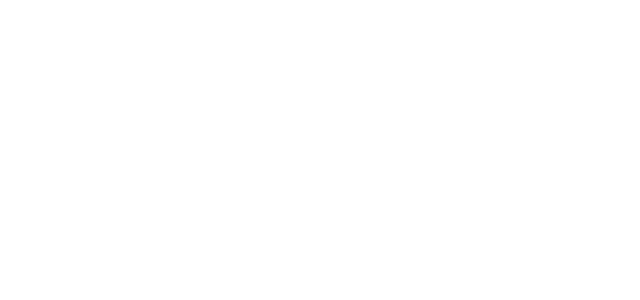
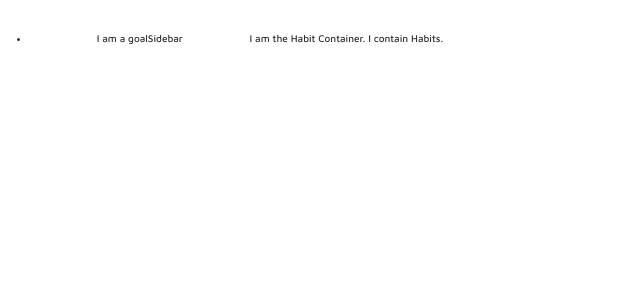
Before and after one commit to xrenna/habitual-frontend2, a React (Create React App) app: page /Tracker in a window 1280 px wide. Shown: the top 300 px of the page, without its empty margins (0-640 px from the left). Built offline with nearby package versions, Linux system fonts and the light colour scheme; no server answers.

Commit message:
wires up tracker container with goalssidebar and habits

```diff
--- /dev/null
+++ b/sass/components/sidebar.scss
@@ -0,0 +1,7 @@
+.sidebar--goals {
+    flex: 0 0 18%;
+
+    display: flex;
+    flex-direction: column;
+    justify-content: space-between;
+}
--- a/sass/main.scss
+++ b/sass/main.scss
@@ -8,9 +8,11 @@
 
 @import 'components/button';
 @import 'components/card';
+@import 'components/sidebar';
 @import 'components/navbar';
 
 @import 'layout/header';
 
 @import 'pages/dashboard';
 @import 'pages/home';
+@import 'pages/tracker';
--- a/sass/pages/_tracker.scss
+++ b/sass/pages/_tracker.scss
@@ -0,0 +1,3 @@
+.tracker-content {
+    display: flex;
+}
--- a/src/App.js
+++ b/src/App.js
@@ -6,6 +6,7 @@
 import Login from './components/Login.js'
 import Signup from './components/Signup'
 import NavBar from './components/Navbar';
+import Tracker from './containers/Tracker';
 
 function App() {
   const history = useHistory();
@@ -20,6 +21,7 @@
           <Route exact path='/signup' component={Signup} history={history}/>
           <Route exact path="/" component={Home} history={history}/>
           <Route exact path="/Dashboard" component={Dashboard} history={history}/>
+          <Route exact path="/Tracker" component={Tracker} history={history}/>
         </Switch>
       </Router>
     </div>
--- a/src/components/Navbar.js
+++ b/src/components/Navbar.js
@@ -17,6 +17,7 @@
             <div className='nav__link-container'>
               <NavLink className='nav__link' to="/">Home</NavLink>
               <NavLink className='nav__link' to="/dashboard">Dashboard</NavLink>
+              <NavLink className='nav__link' to="/tracker">Tracker</NavLink>
             </div>
             <div className='nav__logout-container'>
               <Logout />
--- /dev/null
+++ b/src/containers/GoalsSidebar.js
@@ -0,0 +1,13 @@
+
+
+ function GoalsSidebar (props) {
+        console.log(props)
+        return (
+            <ul className = 'side-nav'>
+                <li className='side-nav__item'>I am a goalSidebar</li>
+            </ul>
+        )
+
+}
+
+export default GoalsSidebar
--- /dev/null
+++ b/src/containers/Habits.js
@@ -0,0 +1,11 @@
+import React, { Component } from 'react'
+
+export default class Habits extends Component {
+    render() {
+        return (
+            <div>
+                I am the Habit Container. I contain Habits.
+            </div>
+        )
+    }
+}
--- /dev/null
+++ b/src/containers/Tracker.js
@@ -0,0 +1,30 @@
+import React, { Component } from 'react'
+import GoalsSidebar from './GoalsSidebar'
+import Habits from './Habits'
+import { getCurrentUser } from '../actions/currentUser'
+import { connect } from 'react-redux'
+
+class Tracker extends Component {
+
+    componentDidMount(){
+        this.props.getCurrentUser()
+    }
+
+    render() {
+        return (
+            <div className = 'tracker-content'>
+                <nav className = 'sidebar--goals'><GoalsSidebar goals ={this.props.currentUser && this.props.currentUser.goals}/></nav>
+                <Habits />
+            </div>
+        )
+    }
+}
+
+const mapStateToProps = state => {
+    return {
+        currentUser: state.currentUser,
+        loggedIn: !!state.currentUser
+    }
+}
+
+export default connect(mapStateToProps, { getCurrentUser })(Tracker)
--- a/src/index.css
+++ b/src/index.css
@@ -124,6 +124,12 @@
   .card:hover .card__side--back {
     transform: rotateY(0); }
 
+.sidebar--goals {
+  flex: 0 0 18%;
+  display: flex;
+  flex-direction: column;
+  justify-content: space-between; }
+
 .header {
   height: 90vh;
   background-image: linear-gradient(to right bottom, rgba(88, 180, 209, 0.8), rgba(2, 48, 71, 0.8)), url(./imgs/header.jpg);
@@ -145,3 +151,6 @@
 .dashboard {
   background-color: #eee;
   height: 90vh; }
+
+.tracker-content {
+  display: flex; }
```
Also changed, not shown: src/components/Goals.js (added, +11 -0 lines).
